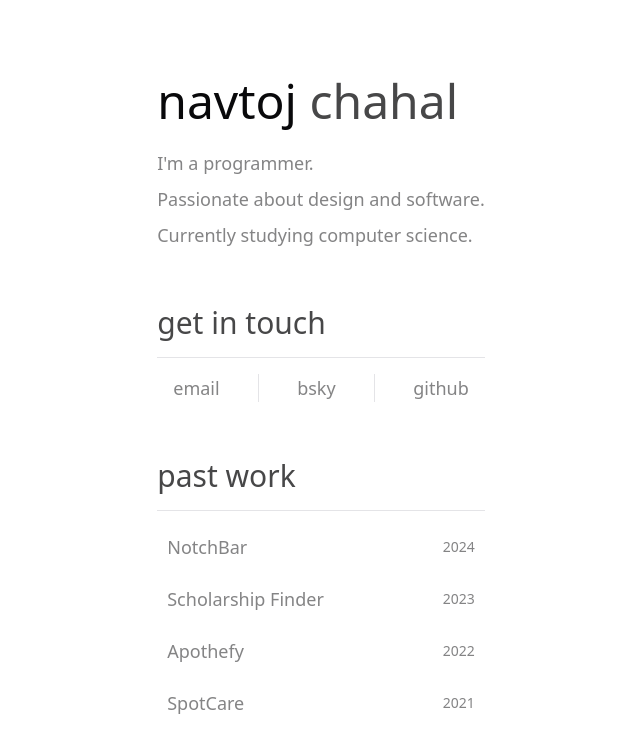
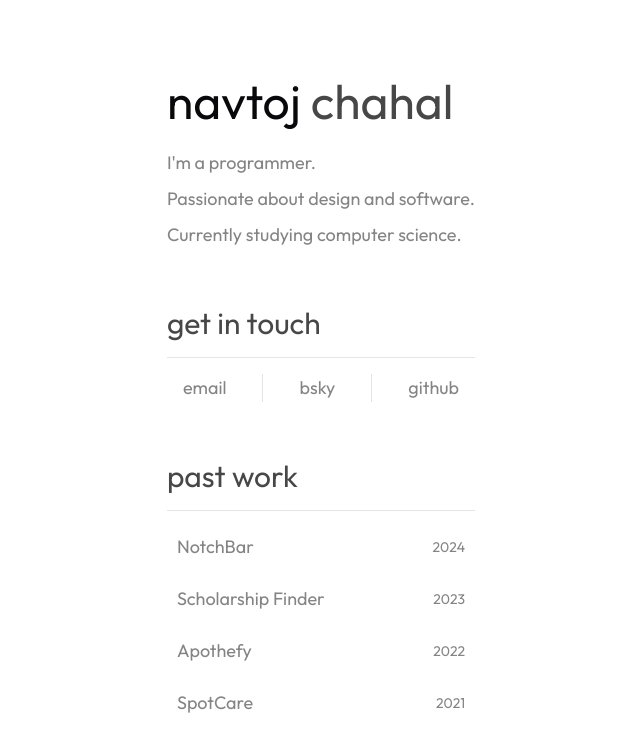
Before and after one commit to navtoj/navtoj, a SvelteKit app in the folder website/: page / in a window 1280 px wide. Shown: the top 752 px of the page, without its empty margins (319-959 px from the left). Built offline with nearby package versions, Linux system fonts and the light colour scheme.

Commit message:
Add Custom Font

```diff
--- a/website/src/routes/layout.css
+++ b/website/src/routes/layout.css
@@ -1,5 +1,10 @@
+@import url('https://fonts.googleapis.com/css2?family=Outfit&display=swap');
 @import 'tailwindcss';
 @import 'tw-animate-css';
+
+@theme {
+	--font-outfit: 'Outfit', sans-serif;
+}
 
 @custom-variant dark (&:is(.dark *));
 
@@ -115,6 +120,6 @@
 		@apply border-border outline-ring/50;
 	}
 	body {
-		@apply bg-background text-foreground;
+		@apply bg-background font-outfit text-foreground;
 	}
 }
```
